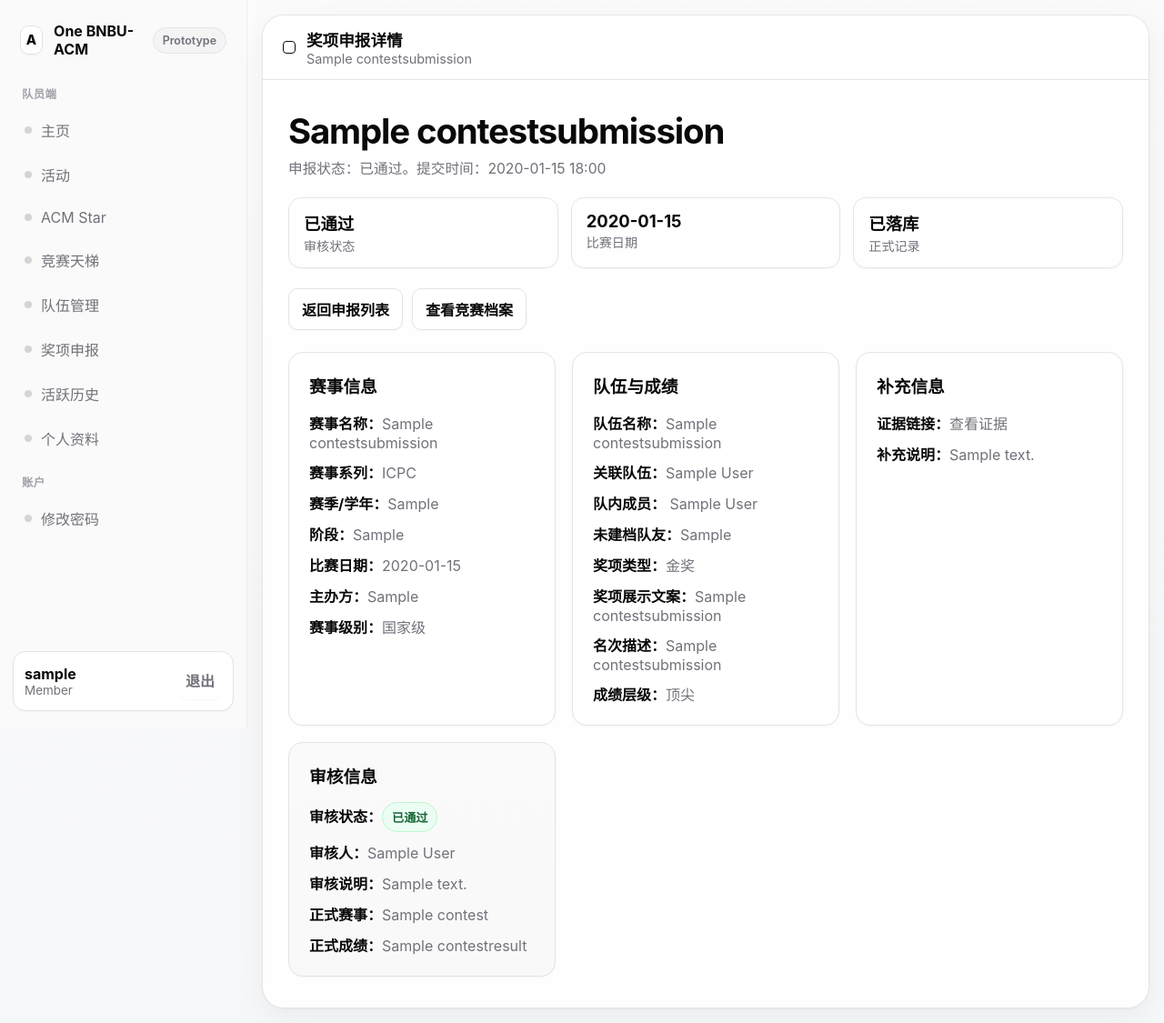
After one commit to Powertony102/BNBU-ACM-One, a Django app: page /member/competition/submissions/1/ in a window 1280 px wide. The commit adds this page. Shown: the whole page at 91% size. Run offline with Django 3.2, Linux system fonts and the light colour scheme; a user stored in the database is signed in; tables that the repository leaves empty hold one stand-in row (values such as "Sample post").

Commit message:
Add member-side contest submission detail view and withdraw feature
- Add WITHDRAWN status to ContestSubmission.ReviewStatus
- Add member_contest_submission_detail view for viewing submission details
- Add member_contest_submission_withdraw view for withdrawing pending submissions
- Block managers from reviewing withdrawn submissions
- Update member submission list with detail and withdraw action links

```diff
--- a/core/models.py
+++ b/core/models.py
@@ -565,6 +565,7 @@ class ContestSubmission(models.Model):
         PENDING = 'pending', '待审核'
         APPROVED = 'approved', '已通过'
         REJECTED = 'rejected', '已驳回'
+        WITHDRAWN = 'withdrawn', '已撤回'
 
     applicant = models.ForeignKey(User, on_delete=models.CASCADE, related_name='contest_submissions')
     contest_name = models.CharField(max_length=200)
--- a/core/urls.py
+++ b/core/urls.py
@@ -24,6 +24,8 @@ urlpatterns = [
     path('member/competition/teams/<int:team_id>/edit/', views.member_team_edit, name='member-team-edit'),
     path('member/competition/submissions/', views.member_contest_submission_list, name='member-contest-submission-list'),
     path('member/competition/submissions/apply/', views.member_contest_submission_apply, name='member-contest-submission-apply'),
+    path('member/competition/submissions/<int:submission_id>/', views.member_contest_submission_detail, name='member-contest-submission-detail'),
+    path('member/competition/submissions/<int:submission_id>/withdraw/', views.member_contest_submission_withdraw, name='member-contest-submission-withdraw'),
     path('member/competition/members/<int:member_id>/', views.member_competition_profile_public, name='member-competition-profile-public'),
     path('member/profile/', views.member_profile, name='member-profile'),
     path('management/dashboard/', views.management_dashboard, name='management-dashboard'),
--- a/core/views.py
+++ b/core/views.py
@@ -1297,6 +1297,51 @@ def member_contest_submission_apply(request):
 
 
 @login_required
+def member_contest_submission_detail(request, submission_id):
+    if not require_member(request.user):
+        return HttpResponseForbidden('仅队员可访问。')
+    submission = get_object_or_404(
+        ContestSubmission.objects.select_related(
+            'reviewed_by', 'resolved_contest', 'resolved_result', 'linked_member_team'
+        ).prefetch_related('team_members'),
+        pk=submission_id,
+        applicant=request.user,
+    )
+    return render(
+        request,
+        'core/member/contest_submission_detail.html',
+        {
+            'submission': submission,
+        },
+    )
+
+
+@login_required
+def member_contest_submission_withdraw(request, submission_id):
+    if not require_member(request.user):
+        return HttpResponseForbidden('仅队员可访问。')
+    submission = get_object_or_404(
+        ContestSubmission,
+        pk=submission_id,
+        applicant=request.user,
+        review_status=ContestSubmission.ReviewStatus.PENDING,
+    )
+    if request.method == 'POST':
+        submission.review_status = ContestSubmission.ReviewStatus.WITHDRAWN
+        submission.save()
+        log_action(request.user, 'withdraw_contest_submission', 'ContestSubmission', submission.id)
+        messages.success(request, '申报已成功撤回。')
+        return redirect('member-contest-submission-list')
+    return render(
+        request,
+        'core/member/contest_submission_confirm_withdraw.html',
+        {
+            'submission': submission,
+        },
+    )
+
+
+@login_required
 def member_star_center(request):
     if not require_member(request.user):
         return HttpResponseForbidden('仅队员可访问。')
@@ -1709,6 +1754,8 @@ def contest_submission_review(request, submission_id):
         ),
         pk=submission_id,
     )
+    if submission.review_status == ContestSubmission.ReviewStatus.WITHDRAWN:
+        return HttpResponseForbidden('该申报已撤回，无法审核。')
     if not can_review_contest_submission(request.user, submission):
         return HttpResponseForbidden('仅管理员可审核赛事奖项申报。')
     applicant_profile = getattr(submission.applicant, 'member_profile', None)
--- /dev/null
+++ b/templates/core/member/contest_submission_detail.html
@@ -0,0 +1,99 @@
+{% extends "base.html" %}
+
+{% block title %}奖项申报详情 | One BNBU-ACM{% endblock %}
+{% block topbar_title %}奖项申报详情{% endblock %}
+{% block topbar_subtitle %}<div class="topbar-subtitle">{{ submission.contest_name }}</div>{% endblock %}
+
+{% block content %}
+<section class="page-hero">
+    <h2>{{ submission.contest_name }}</h2>
+    <p>申报状态：{{ submission.get_review_status_display }}。提交时间：{{ submission.created_at|date:"Y-m-d H:i" }}</p>
+
+    <div class="stats-row">
+        <div class="stat-chip">
+            <strong>{{ submission.get_review_status_display }}</strong>
+            <span>审核状态</span>
+        </div>
+        <div class="stat-chip">
+            <strong>{{ submission.contest_date|date:"Y-m-d" }}</strong>
+            <span>比赛日期</span>
+        </div>
+        <div class="stat-chip">
+            <strong>{% if submission.resolved_result %}已落库{% else %}未落库{% endif %}</strong>
+            <span>正式记录</span>
+        </div>
+    </div>
+
+    <div class="quick-links">
+        <a class="quick-link" href="{% url 'member-contest-submission-list' %}">返回申报列表</a>
+        {% if submission.review_status == 'pending' %}
+            <a class="quick-link button subtle" href="{% url 'member-contest-submission-withdraw' submission.id %}">撤回申报</a>
+        {% endif %}
+        {% if submission.resolved_contest %}
+            <a class="quick-link" href="{% url 'member-competition-profile-public' submission.applicant.member_profile.id %}">查看竞赛档案</a>
+        {% endif %}
+    </div>
+</section>
+
+<section class="grid">
+    <article class="card">
+        <div class="card-header">
+            <h3>赛事信息</h3>
+        </div>
+        <div class="stack" style="gap: 10px;">
+            <div><strong>赛事名称：</strong><span class="muted">{{ submission.contest_name }}</span></div>
+            <div><strong>赛事系列：</strong><span class="muted">{{ submission.get_contest_series_display }}</span></div>
+            <div><strong>赛季/学年：</strong><span class="muted">{{ submission.contest_season|default:"未填写" }}</span></div>
+            <div><strong>阶段：</strong><span class="muted">{{ submission.contest_stage|default:"未填写" }}</span></div>
+            <div><strong>比赛日期：</strong><span class="muted">{{ submission.contest_date|date:"Y-m-d" }}</span></div>
+            <div><strong>主办方：</strong><span class="muted">{{ submission.organizer|default:"未填写" }}</span></div>
+            <div><strong>赛事级别：</strong><span class="muted">{{ submission.get_contest_level_display }}</span></div>
+        </div>
+    </article>
+
+    <article class="card">
+        <div class="card-header">
+            <h3>队伍与成绩</h3>
+        </div>
+        <div class="stack" style="gap: 10px;">
+            <div><strong>队伍名称：</strong><span class="muted">{{ submission.team_name|default:"未填写" }}</span></div>
+            <div><strong>关联队伍：</strong><span class="muted">{% if submission.linked_member_team %}{{ submission.linked_member_team.name }}{% else %}未选择{% endif %}</span></div>
+            <div><strong>队内成员：</strong><span class="muted">
+                {% for member in submission.team_members.all %}
+                    {{ member.real_name }}{% if not forloop.last %}、{% endif %}
+                {% empty %}
+                    无
+                {% endfor %}
+            </span></div>
+            <div><strong>未建档队友：</strong><span class="muted">{{ submission.external_teammates|default:"无" }}</span></div>
+            <div><strong>奖项类型：</strong><span class="muted">{{ submission.get_award_type_display }}</span></div>
+            <div><strong>奖项展示文案：</strong><span class="muted">{{ submission.award_label|default:"未填写" }}</span></div>
+            <div><strong>名次描述：</strong><span class="muted">{{ submission.rank_label|default:"未填写" }}</span></div>
+            <div><strong>成绩层级：</strong><span class="muted">{{ submission.get_result_tier_display }}</span></div>
+        </div>
+    </article>
+
+    <article class="card">
+        <div class="card-header">
+            <h3>补充信息</h3>
+        </div>
+        <div class="stack" style="gap: 10px;">
+            <div><strong>证据链接：</strong><span class="muted">{% if submission.evidence_url %}<a href="{{ submission.evidence_url }}" target="_blank">查看证据</a>{% else %}未提供{% endif %}</span></div>
+            <div><strong>补充说明：</strong><span class="muted">{{ submission.submission_note|default:"无" }}</span></div>
+        </div>
+    </article>
+
+    <article class="card soft">
+        <div class="card-header">
+            <h3>审核信息</h3>
+        </div>
+        <div class="stack" style="gap: 10px;">
+            <div><strong>审核状态：</strong><span class="badge {% if submission.review_status == 'approved' %}live{% elif submission.review_status == 'pending' %}warn{% elif submission.review_status == 'withdrawn' %}dim{% else %}dim{% endif %}">{{ submission.get_review_status_display }}</span></div>
+            <div><strong>审核人：</strong><span class="muted">{% if submission.reviewed_by %}{{ submission.reviewed_by.admin_profile.display_name|default:submission.reviewed_by.username }}{% else %}暂未审核{% endif %}</span></div>
+            <div><strong>审核说明：</strong><span class="muted">{{ submission.review_note|default:"暂无" }}</span></div>
+            <div><strong>正式赛事：</strong><span class="muted">{% if submission.resolved_contest %}{{ submission.resolved_contest.name }}{% else %}尚未生成{% endif %}</span></div>
+            <div><strong>正式成绩：</strong><span class="muted">{% if submission.resolved_result %}{{ submission.resolved_result.display_award_label }}{% else %}尚未生成{% endif %}</span></div>
+        </div>
+    </article>
+</section>
+{% endblock %}
```
Also changed, not shown: templates/core/member/contest_submission_confirm_withdraw.html (added, +33 -0 lines), templates/core/member/contest_submission_list.html (+8 -1 lines), core/migrations/0015_alter_contestsubmission_review_status.py (added).
